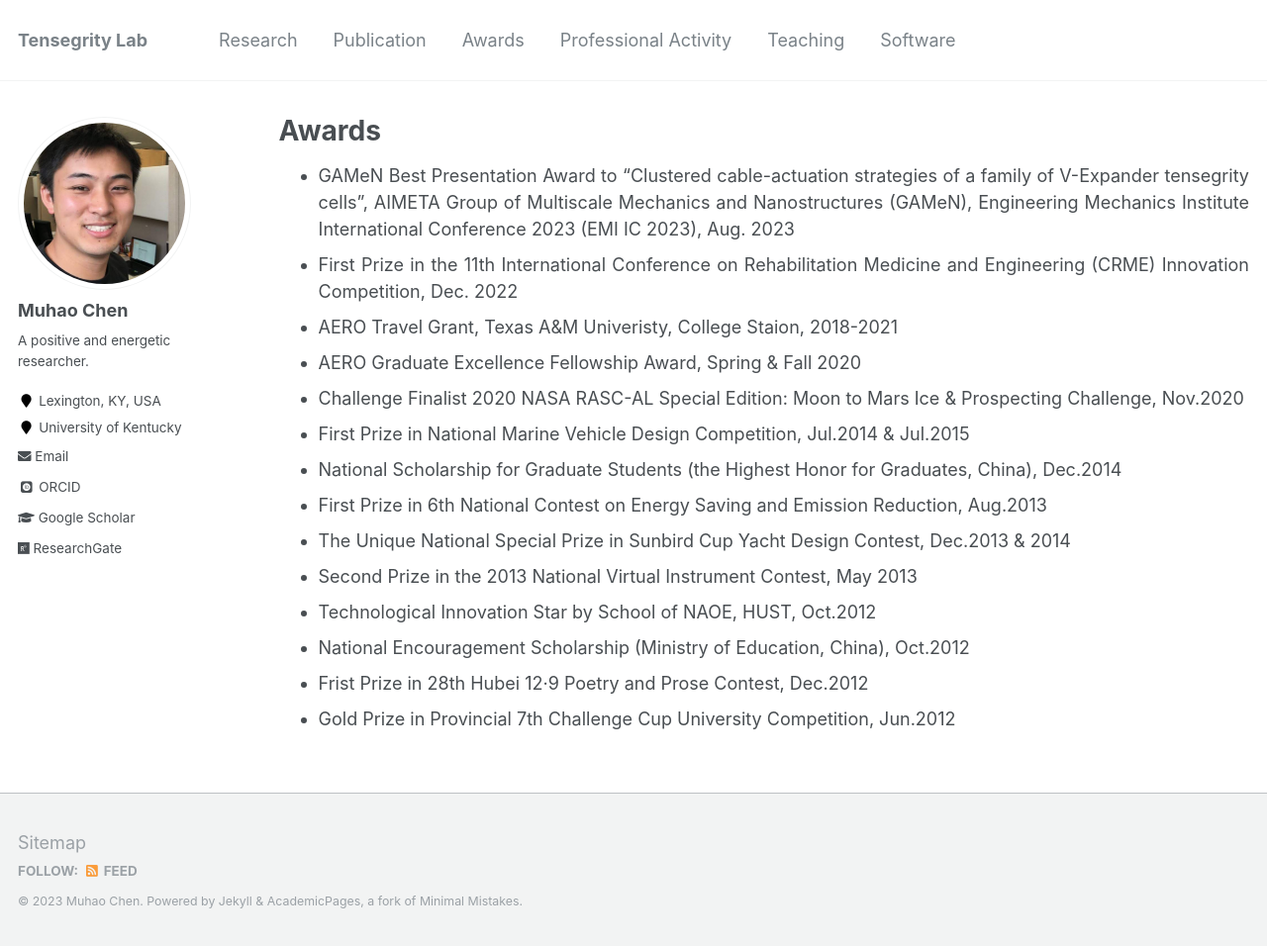
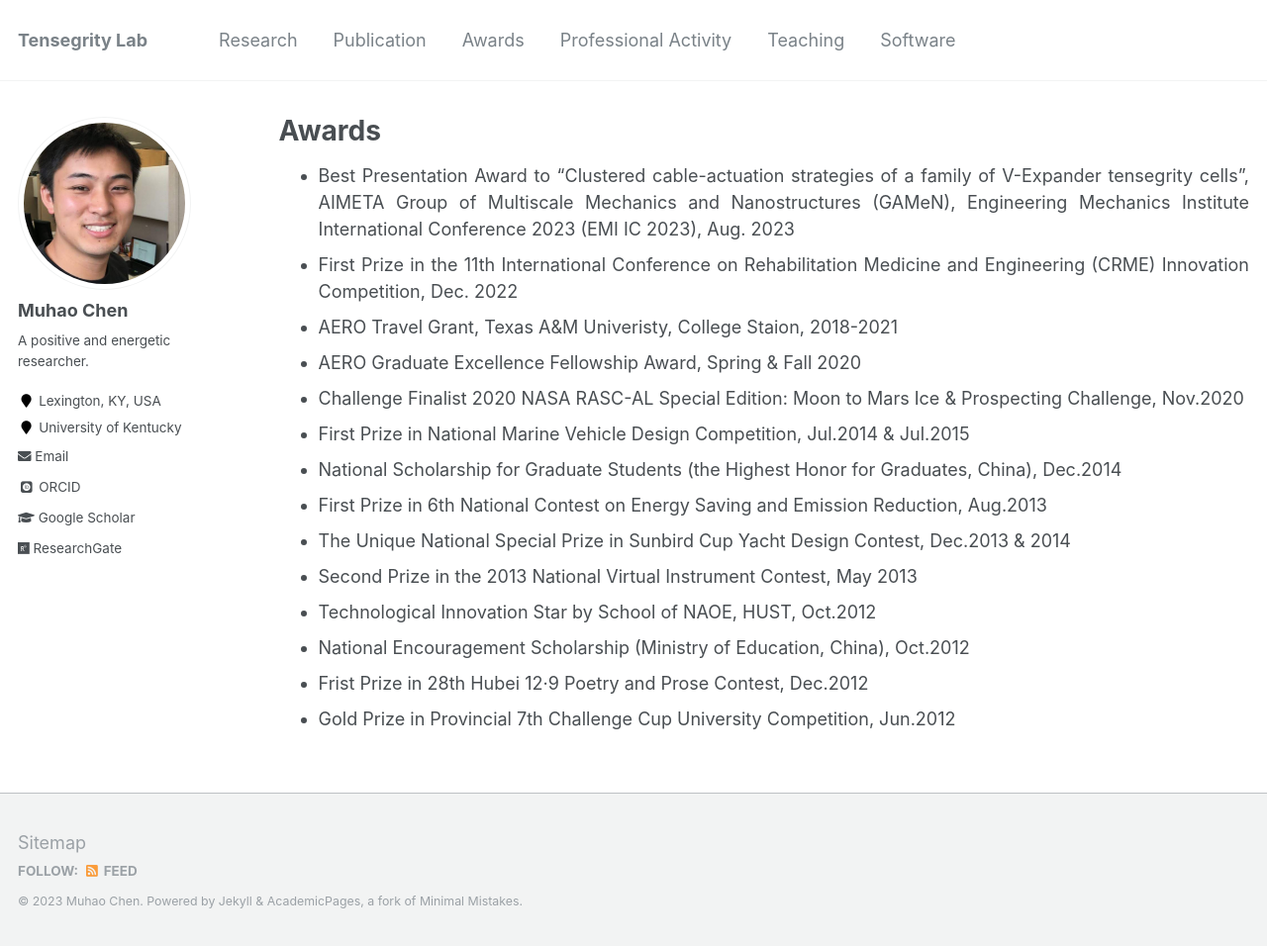
Before and after one commit to Muhao-Chen/muhao-chen.github.io, a Jekyll site: the page built from _pages/funding-and-awards.md, in a window 1280 px wide and 956 px high. Shown: the whole window at 99% size. Built offline with Jekyll 4.4.1, drawn with Linux system fonts in a browser that asks for light colours; some web fonts are replaced.

Commit message:
Update funding-and-awards.md

```diff
--- a/_pages/funding-and-awards.md
+++ b/_pages/funding-and-awards.md
@@ -6,7 +6,7 @@ author_profile: true
 ---
 
 <div style="text-align: justify;" markdown="1">
-* GAMeN Best Presentation Award to "Clustered cable-actuation strategies of a family of V-Expander tensegrity cells", AIMETA Group of Multiscale Mechanics and Nanostructures (GAMeN), Engineering Mechanics Institute International Conference 2023 (EMI IC 2023), Aug. 2023
+* Best Presentation Award to "Clustered cable-actuation strategies of a family of V-Expander tensegrity cells", AIMETA Group of Multiscale Mechanics and Nanostructures (GAMeN), Engineering Mechanics Institute International Conference 2023 (EMI IC 2023), Aug. 2023
 * First Prize in the 11th International Conference on Rehabilitation Medicine and Engineering (CRME) Innovation Competition, Dec. 2022
 * AERO Travel Grant, Texas A&M Univeristy, College Staion, 2018-2021
 * AERO Graduate Excellence Fellowship Award, Spring & Fall 2020
```
